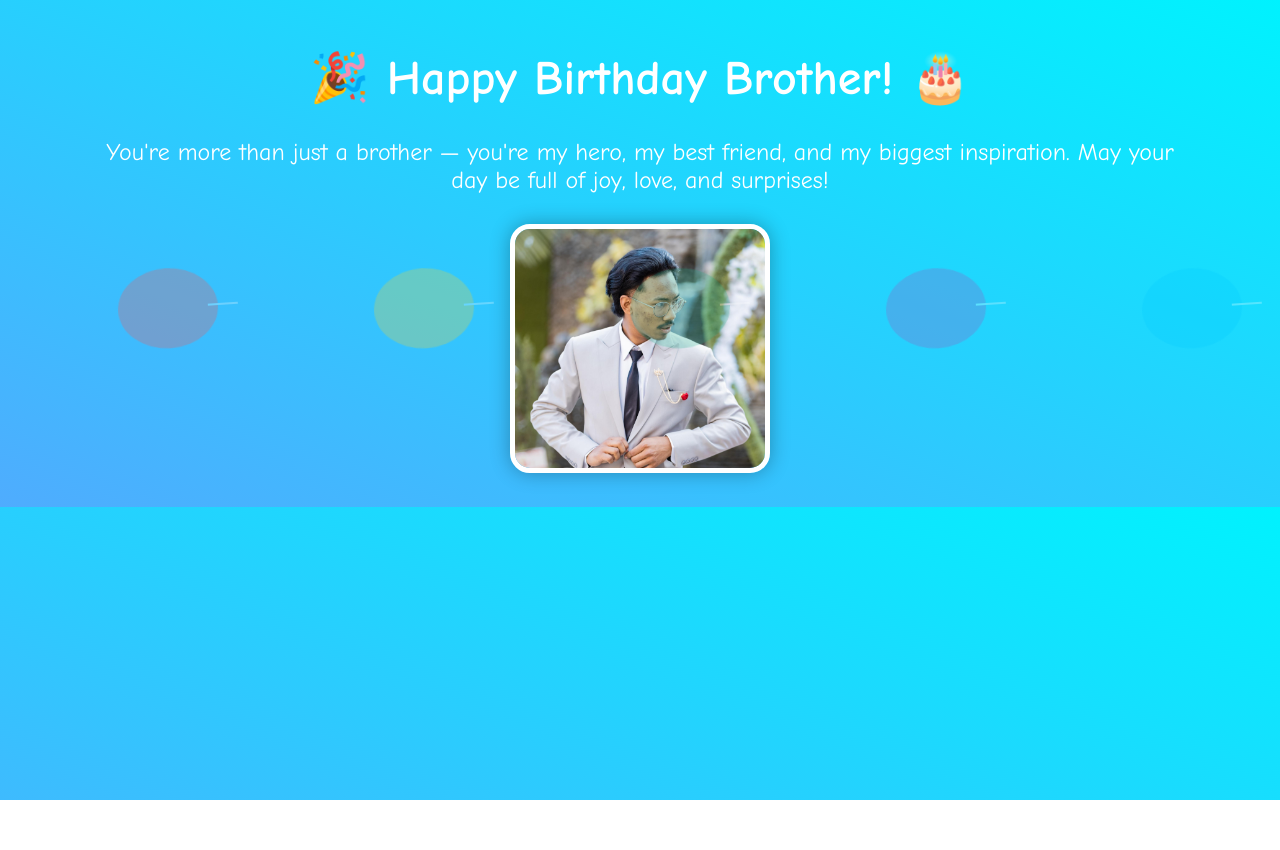
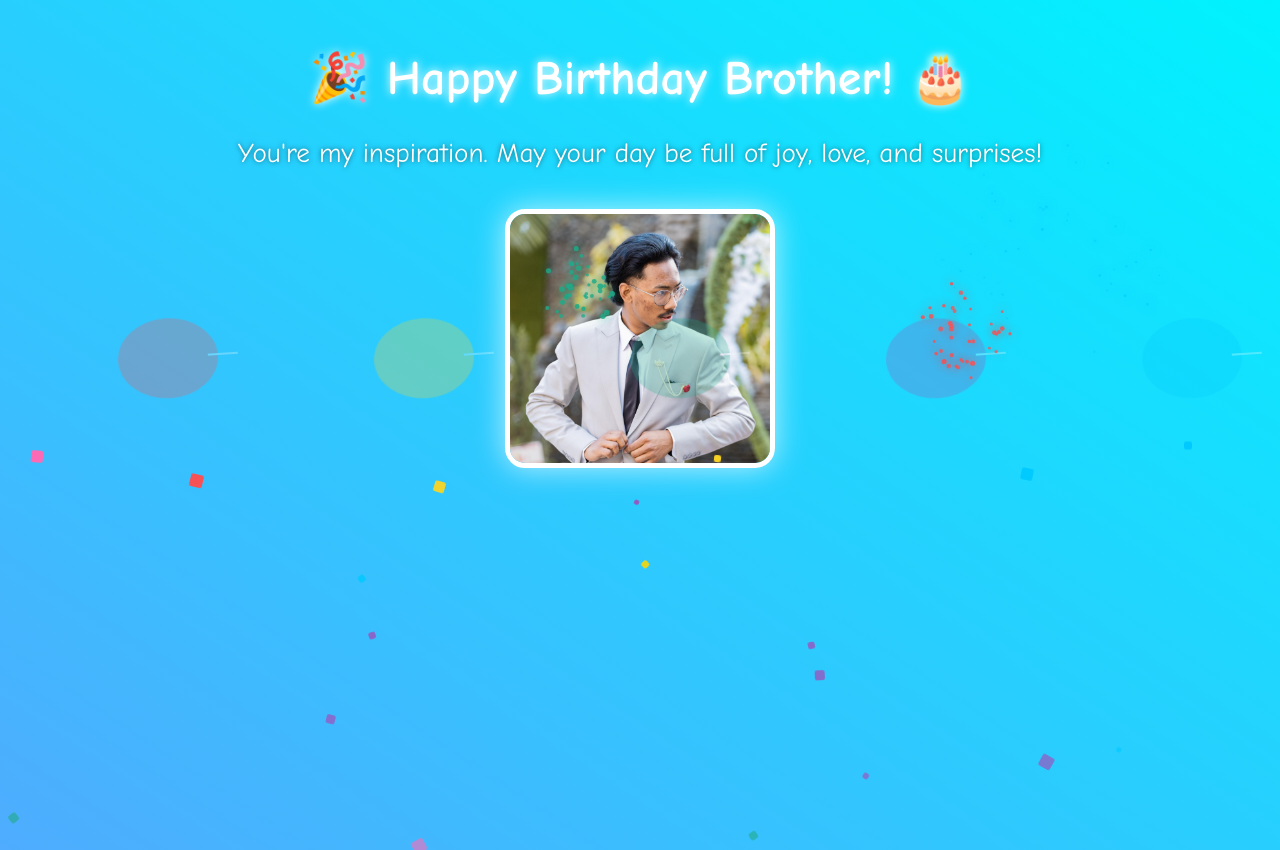
Before and after one commit to hiteshhhcode/Birthday-bro, a plain HTML site: page index.html in a window 1280 px wide. Before the commit the page ends 800 px from the top, so only its background shows below. Drawn offline with Linux system fonts and the light colour scheme.

Commit message:
Update index.html

```diff
--- a/index.html
+++ b/index.html
@@ -1,4 +1,4 @@
- <!DOCTYPE html>
+<!DOCTYPE html>
 <html lang="en">
 <head>
   <meta charset="UTF-8" />
@@ -12,34 +12,41 @@
       font-family: 'Comic Sans MS', cursive;
       color: white;
       text-align: center;
+      position: relative;
+      height: 100vh;
     }
 
     h1 {
       font-size: 3em;
       margin-top: 50px;
+      text-shadow: 0 0 10px #fff;
     }
 
     p {
-      font-size: 1.5em;
-      margin: 20px auto;
+      font-size: 1.7em;
+      margin: 20px auto 40px;
       width: 85%;
+      text-shadow: 0 0 5px #0008;
     }
 
     .photo {
-      margin: 30px auto;
+      margin: 0 auto 50px;
+      width: 260px;
+      border-radius: 20px;
+      overflow: hidden;
+      border: 5px solid white;
+      box-shadow: 0 0 30px rgba(255 255 255 / 0.7);
+      transition: transform 0.3s ease-in-out;
     }
 
     .photo img {
-      width: 250px;
-      height: auto;
-      border-radius: 20px;
-      border: 5px solid white;
-      box-shadow: 0 0 20px rgba(0, 0, 0, 0.3);
-      transition: transform 0.3s ease-in-out;
+      width: 100%;
+      display: block;
     }
 
-    .photo img:hover {
+    .photo:hover {
       transform: scale(1.05);
+      box-shadow: 0 0 50px rgba(255 255 255 / 1);
     }
 
     .balloon {
@@ -50,6 +57,7 @@
       background-color: red;
       border-radius: 50%;
       animation: float 6s infinite ease-in;
+      opacity: 0.9;
     }
 
     .balloon::after {
@@ -72,23 +80,65 @@
         opacity: 0;
       }
     }
+
+    /* Fireworks container */
+    #fireworks {
+      position: fixed;
+      top: 0; left: 0;
+      width: 100%;
+      height: 100%;
+      pointer-events: none;
+      z-index: 9999;
+    }
+
+    /* Confetti pieces */
+    .confetti {
+      position: fixed;
+      width: 10px;
+      height: 10px;
+      background-color: #fff;
+      opacity: 0.8;
+      pointer-events: none;
+      z-index: 10000;
+      will-change: transform;
+      border-radius: 2px;
+      animation-name: confetti-fall;
+      animation-timing-function: linear;
+      animation-iteration-count: infinite;
+    }
+
+    @keyframes confetti-fall {
+      0% {
+        transform: translateY(-10vh) rotate(0deg);
+        opacity: 1;
+      }
+      100% {
+        transform: translateY(110vh) rotate(360deg);
+        opacity: 0;
+      }
+    }
   </style>
 </head>
 <body>
   <h1>🎉 Happy Birthday Brother! 🎂</h1>
-  <p>You're more than just a brother — you're my hero, my best friend, and my biggest inspiration. May your day be full of joy, love, and surprises!</p>
+  <p>You're my inspiration. May your day be full of joy, love, and surprises!</p>
 
   <div class="photo">
     <img src="https://raw.githubusercontent.com/hiteshhhcode/Birthday-bro/main/us.jpg" alt="Me and My Brother" />
   </div>
 
+  <!-- Balloons -->
   <div class="balloon" style="left: 10%; background-color: #ff4e50;"></div>
   <div class="balloon" style="left: 30%; background-color: #f9d423;"></div>
   <div class="balloon" style="left: 50%; background-color: #1fab89;"></div>
   <div class="balloon" style="left: 70%; background-color: #9d50bb;"></div>
   <div class="balloon" style="left: 90%; background-color: #00c9ff;"></div>
 
+  <!-- Fireworks container -->
+  <canvas id="fireworks"></canvas>
+
   <script>
+    // Balloon random float animation
     const balloons = document.querySelectorAll('.balloon');
     balloons.forEach(balloon => {
       balloon.addEventListener('animationiteration', () => {
@@ -96,6 +146,128 @@
         balloon.style.backgroundColor = `hsl(${Math.random() * 360}, 70%, 60%)`;
       });
     });
+
+    // Fireworks effect - simple canvas fireworks by generating bursts at random positions
+    const canvas = document.getElementById('fireworks');
+    const ctx = canvas.getContext('2d');
+    let width, height;
+    let fireworks = [];
+
+    function random(min, max) {
+      return Math.random() * (max - min) + min;
+    }
+
+    function resize() {
+      width = window.innerWidth;
+      height = window.innerHeight;
+      canvas.width = width;
+      canvas.height = height;
+    }
+
+    window.addEventListener('resize', resize);
+    resize();
+
+    class Particle {
+      constructor(x, y, color) {
+        this.x = x;
+        this.y = y;
+        this.color = color;
+        this.radius = random(2, 4);
+        this.speed = random(1, 5);
+        this.angle = random(0, Math.PI * 2);
+        this.alpha = 1;
+        this.decay = random(0.015, 0.03);
+      }
+
+      update() {
+        this.x += Math.cos(this.angle) * this.speed;
+        this.y += Math.sin(this.angle) * this.speed;
+        this.alpha -= this.decay;
+        this.radius *= 0.96;
+      }
+
+      draw(ctx) {
+        if(this.alpha <= 0) return;
+        ctx.save();
+        ctx.globalAlpha = this.alpha;
+        ctx.beginPath();
+        ctx.fillStyle = this.color;
+        ctx.shadowColor = this.color;
+        ctx.shadowBlur = 10;
+        ctx.arc(this.x, this.y, this.radius, 0, Math.PI * 2);
+        ctx.fill();
+        ctx.closePath();
+        ctx.restore();
+      }
+    }
+
+    class Firework {
+      constructor() {
+        this.x = random(100, width - 100);
+        this.y = random(100, height - 200);
+        this.particles = [];
+        this.createParticles();
+      }
+
+      createParticles() {
+        const colors = ['#ff4e50', '#f9d423', '#1fab89', '#9d50bb', '#00c9ff', '#ffd700', '#ff69b4'];
+        const color = colors[Math.floor(Math.random() * colors.length)];
+        for(let i = 0; i < 40; i++) {
+          this.particles.push(new Particle(this.x, this.y, color));
+        }
+      }
+
+      update() {
+        this.particles.forEach(p => p.update());
+        this.particles = this.particles.filter(p => p.alpha > 0.01);
+      }
+
+      draw(ctx) {
+        this.particles.forEach(p => p.draw(ctx));
+      }
+
+      isDone() {
+        return this.particles.length === 0;
+      }
+    }
+
+    function createFirework() {
+      fireworks.push(new Firework());
+    }
+
+    function animate() {
+      ctx.clearRect(0, 0, width, height);
+
+      if(Math.random() < 0.05) {
+        createFirework();
+      }
+
+      fireworks.forEach(firework => {
+        firework.update();
+        firework.draw(ctx);
+      });
+
+      fireworks = fireworks.filter(f => !f.isDone());
+
+      requestAnimationFrame(animate);
+    }
+
+    animate();
+
+    // Confetti effect
+    const confettiColors = ['#ff4e50', '#f9d423', '#1fab89', '#9d50bb', '#00c9ff', '#ffd700', '#ff69b4'];
+    function createConfetti() {
+      const confetti = document.createElement('div');
+      confetti.classList.add('confetti');
+      confetti.style.backgroundColor = confettiColors[Math.floor(Math.random() * confettiColors.length)];
+      confetti.style.left = Math.random() * window.innerWidth + 'px';
+      confetti.style.animationDuration = (Math.random() * 3 + 2) + 's';
+      confetti.style.width = confetti.style.height = (Math.random() * 8 + 5) + 'px';
+      document.body.appendChild(confetti);
+      setTimeout(() => confetti.remove(), 5000);
+    }
+
+    setInterval(createConfetti, 200);
   </script>
 </body>
 </html>
```
